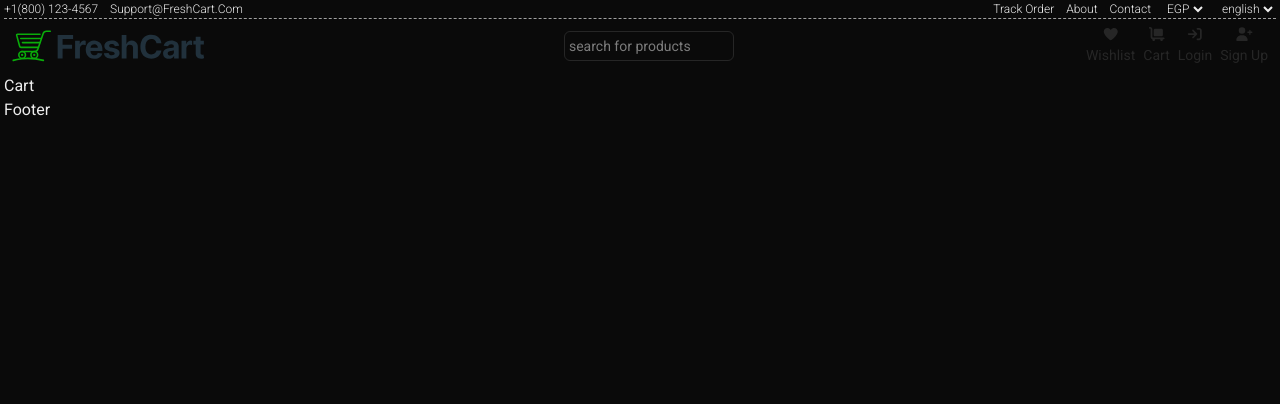
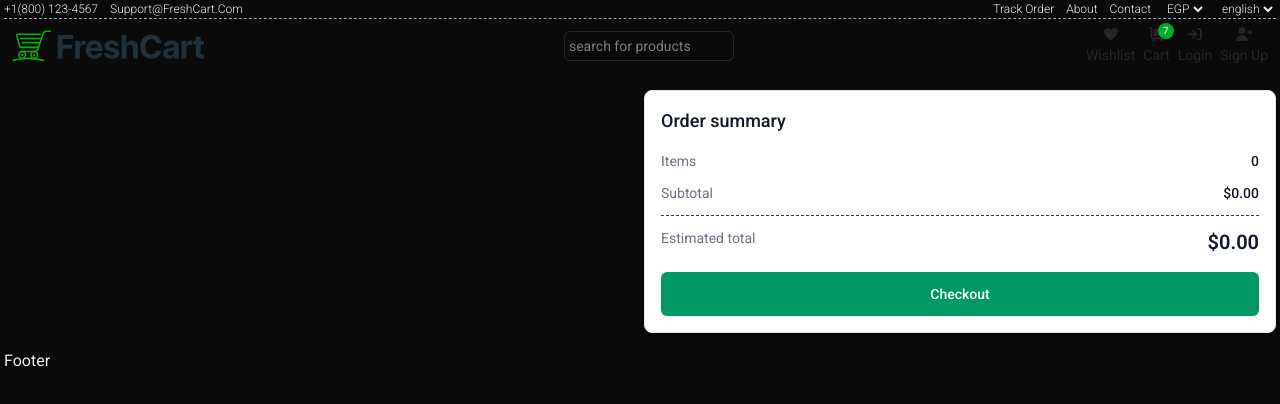
Before and after one commit to mohammed-abd-elmoniiem/fresh-cart-ecommerce, a Next.js app: page /cart in a window 1280 px wide. Shown: the top 404 px of the page. Built offline with nearby package versions, Linux system fonts and the light colour scheme.

Commit message:
add cart

```diff
--- a/src/app/(dynamic-pages)/cart/page.tsx
+++ b/src/app/(dynamic-pages)/cart/page.tsx
@@ -1,7 +1,12 @@
+import CartScreen from '@/src/features/cart/cartScreen'
+import CartSummary from '@/src/features/cart/CartSummery'
 import React from 'react'
 
 export default function Cart() {
   return (
-    <div>Cart</div>
+    <div className='container mx-auto py-4 '>
+      <CartScreen/>
+
+    </div>
   )
 }
--- a/src/components/shared/navbar/NavBar.tsx
+++ b/src/components/shared/navbar/NavBar.tsx
@@ -9,7 +9,7 @@ import logo from '../../../assets/freshcart-logo.svg'
 import { faCartFlatbed, faFileArrowUp, faHeart, faSignIn, faSignOut, faSignOutAlt, faUser, faUserPlus } from '@fortawesome/free-solid-svg-icons'
 import { Fanwood_Text } from 'next/font/google'
 import { useSelector } from 'react-redux'
-import { stateStype } from '@/src/store/reduxStore/reduxStore'
+import { stateStype, storeType } from '@/src/store/reduxStore/reduxStore'
 import  useLogOut  from '@/src/hooks/useLogOut'
 
 
@@ -17,11 +17,15 @@ import  useLogOut  from '@/src/hooks/useLogOut'
 
 export default function NavBar() {
 
+
+
   const {logout}  = useLogOut()
+
+  const numsOfItems = useSelector((state:stateStype)=>state.cartReducer.numOfCartItems)
 
   const isAuthenticated = useSelector((state:stateStype)=>state.authReducer.isAuthentication)
   return (
-    <div>
+    <div className=''>
 
       <div className="top flex justify-between text-[12px] font-light capitalize container mx-auto border-b border-dashed  border-neutral-400">
         <ul className="flex gap-3">
@@ -80,7 +84,7 @@ export default function NavBar() {
         </ul>
       </div>
 
-      <div className="center flex justify-between items-center flex-wrap  text-sm  capitalize container mx-auto p-2 ">
+      <div className="center flex justify-center sm:justify-between items-center gap-2 flex-wrap  text-sm  capitalize container mx-auto p-2 ">
 
         <div className="logo">
 
@@ -90,6 +94,8 @@ export default function NavBar() {
 
 
         </div>
+
+
 
         <div className="search border border-neutral-600/40 rounded-md p-1">
 
@@ -116,9 +122,13 @@ export default function NavBar() {
             </li> */}
 
             <li className="">
-              <Link href={'/cart'} className="flex flex-col gap-1 justify-center items-center hover:text-main ">
+              <Link href={'/cart'} className="flex flex-col gap-1 justify-center items-center hover:text-main relative ">
               <FontAwesomeIcon icon={faCartFlatbed}/>
                 cart
+
+                <span className="absolute -top-1 -right-1 bg-main flex justify-center items-center  w-4 text-[10px]  aspect-square text-white rounded-full">
+                  {numsOfItems}
+                </span>
               </Link>
             </li>
 
--- /dev/null
+++ b/src/features/cart/CartItem.tsx
@@ -0,0 +1,95 @@
+import React, { useCallback, useMemo, useState } from 'react'
+import Image from 'next/image'
+import type { Product } from './cart.type'
+import { FontAwesomeIcon } from '@fortawesome/react-fontawesome'
+import { faTrash } from '@fortawesome/free-solid-svg-icons'
+
+interface Props {
+  product: Product
+}
+
+export default function CartItem({ product }: Props) {
+  const id = (product as any).id ?? (product as any)._id ?? ''
+
+
+  const unitPrice = Number((product as any).priceAfterDiscount ?? (product as any).price ?? 0)
+
+  const initialQty = Number((product as any).cartQuantity ?? (product as any).quantity ?? 1)
+  const [qty, setQty] = useState<number>(initialQty)
+
+  const subtotal = useMemo(() => unitPrice * qty, [unitPrice, qty])
+
+  const increase = useCallback(() => {
+    setQty((q) => q + 1)
+  }, [])
+
+  const decrease = useCallback(() => {
+    setQty((q) => Math.max(1, q - 1))
+  }, [])
+
+  const remove = useCallback(() => {
+    // placeholder: implement removal logic where this component is used
+    // e.g. call a context / store action or lift state up
+    console.log('remove item', id)
+  }, [id])
+
+  return (
+    <div className="flex items-center w-full gap-4 p-2 bg-white rounded-lg shadow-sm border border-neutral-200">
+      <div className="relative w-20 h-20 rounded-md overflow-hidden bg-gray-50">
+        <Image src={product.product.imageCover} alt={String(product.product.title ?? 'product')} fill className="object-cover" />
+      </div>
+
+      <div className="flex-1 min-w-0">
+        <div className="flex items-start justify-between gap-3">
+          <div className="truncate">
+            <h3 className="text-sm font-medium text-gray-900 truncate">{product.product.title}</h3>
+            <p className="text-xs text-gray-500 mt-1 truncate">{product.product.brand?.name}</p>
+          </div>
+
+          <div className="text-right">
+            <div className="text-sm font-semibold text-gray-900">${product.price.toFixed(2)}</div>
+            <button
+              onClick={remove}
+              aria-label="Remove item"
+              className="mt-2 text-xs text-rose-600 bg-rose-400/20 p-2 rounded-full hover:underline"
+              type="button"
+            >
+              <FontAwesomeIcon icon={faTrash}/>
+            </button>
+          </div>
+        </div>
+
+        <div className="mt-3 flex items-center justify-between gap-3">
+          <div className="flex items-center gap-2">
+            <label className="text-xs text-gray-500 mr-2">Quantity</label>
+
+            <div className="flex items-center border border-neutral-200 rounded-md overflow-hidden">
+              <button
+                type="button"
+                onClick={decrease}
+                className="px-3 py-1 text-sm text-gray-700 hover:bg-gray-100"
+                aria-label="Decrease quantity"
+              >
+                −
+              </button>
+              <div className="px-4 py-1 text-sm font-medium text-gray-900 bg-white">{qty}</div>
+              <button
+                type="button"
+                onClick={increase}
+                className="px-3 py-1 text-sm text-gray-700 hover:bg-gray-100"
+                aria-label="Increase quantity"
+              >
+                +
+              </button>
+            </div>
+          </div>
+
+          <div className="text-sm text-gray-700">
+            <div className="text-xs text-gray-500">Subtotal</div>
+            <div className="font-semibold">${subtotal.toFixed(2)}</div>
+          </div>
+        </div>
+      </div>
+    </div>
+  )
+}
--- /dev/null
+++ b/src/features/cart/CartSummery.tsx
@@ -0,0 +1,48 @@
+import React, { useMemo } from 'react'
+import type { Product } from './cart.type'
+
+export default function CartSummary({ products }: { products: Product[] }) {
+  const { itemCount, total } = useMemo(() => {
+    let items = 0
+    let sum = 0
+    for (const p of products) {
+      const qty = Number((p as any).cartQuantity ?? (p as any).quantity ?? 1)
+      const unit = Number((p as any).priceAfterDiscount ?? (p as any).price ?? 0)
+      items += qty
+      sum += unit * qty
+    }
+    return { itemCount: items, total: sum }
+  }, [products])
+
+  const fmt = (v: number) =>
+    new Intl.NumberFormat('en-US', { style: 'currency', currency: 'USD' }).format(v)
+
+  return (
+    <div className=" bg-white border border-neutral-200 rounded-lg p-4 shadow-sm h-fit sticky top-5">
+      <h2 className="text-lg font-medium text-gray-900">Order summary</h2>
+
+      <div className="mt-4 space-y-3 text-sm text-gray-700">
+        <div className="flex justify-between">
+          <dt className="text-gray-500">Items</dt>
+          <dd className="font-medium text-gray-900">{itemCount}</dd>
+        </div>
+
+        <div className="flex justify-between">
+          <dt className="text-gray-500">Subtotal</dt>
+          <dd className="font-medium text-gray-900">{fmt(total)}</dd>
+        </div>
+
+        <div className="flex justify-between border-t border-dashed pt-3">
+          <dt className="text-gray-500">Estimated total</dt>
+          <dd className="text-xl font-semibold text-gray-900">{fmt(total)}</dd>
+        </div>
+      </div>
+
+      <div className="mt-4">
+        <button className="w-full px-4 py-3 bg-emerald-600 hover:bg-emerald-700 text-white text-sm font-medium rounded-md">
+          Checkout
+        </button>
+      </div>
+    </div>
+  )
+}
--- a/src/features/cart/cart.servcies.ts
+++ b/src/features/cart/cart.servcies.ts
@@ -1,14 +1,46 @@
+'use client'
 import { toast } from "react-toastify"
 import { addToCart } from "./cart.actions"
 
-export const addProductToCart = async (id:string):Promise<void>=>{
+import { updateCart } from "./cartReducer/cartReducer"
+import { CartData } from "./cart.type"
+
+export const addProductToCart = async (id:string):Promise<CartData >=>{
 
       try{
         const response = await addToCart(id)
         toast.success('product added to cart')
+
+           return response
+
+
+
         console.log(response)
+
 
       }catch(error){
         toast.error('Failed to add product to cart')
+
+        const cartData:CartData={
+            status: 'error',
+            message: '',
+            numOfCartItems: 0,
+            cartId: '',
+            data: {
+                _id: '',
+                cartOwner: '',
+                products: [],
+                createdAt: '',
+                updatedAt: '',
+                __v: 0,
+                totalCartPrice: 0
+            }
+
+        };
+
+        return cartData
+
+
+
       }
     }
--- a/src/features/cart/cartReducer/cartReducer.ts
+++ b/src/features/cart/cartReducer/cartReducer.ts
@@ -1,4 +1,4 @@
-import { createSlice } from "@reduxjs/toolkit";
+import { createSlice, PayloadAction } from "@reduxjs/toolkit";
 import { CartData } from "../cart.type";
 
 
@@ -6,7 +6,7 @@ import { CartData } from "../cart.type";
 const initialState:CartData = {
     status: 'empty',
     message: '',
-    numOfCartItems: 0,
+    numOfCartItems: 7,
     cartId: '',
     data: {
         _id: '',
@@ -25,8 +25,20 @@ const cartSlice = createSlice({
     initialState,
     reducers:{
 
+        updateCart:(state,action:PayloadAction<CartData>)=>{
+
+            console.log('action.payload', action.payload)
+            state.numOfCartItems = action.payload.numOfCartItems
+            state.cartId = action.payload.cartId
+            state.data = action.payload.data
+
+        }
+
     }
 
 
 
 })
+
+export const cartReducer = cartSlice.reducer;
+export const {updateCart} = cartSlice.actions
--- /dev/null
+++ b/src/features/cart/cartScreen.tsx
@@ -0,0 +1,27 @@
+'use client'
+
+
+import { stateStype } from '@/src/store/reduxStore/reduxStore'
+import React from 'react'
+import { useSelector } from 'react-redux'
+import CartItem from './CartItem'
+import CartSummary from './CartSummery'
+
+export default function CartScreen() {
+
+   const cartData =  useSelector((state:stateStype)=>state.cartReducer)
+  return (
+
+    <div className='grid  gap-2 md:grid-cols-2 w-full relative'>
+        <div className=' w-full '>
+
+            {cartData.data.products.map(product=> <CartItem product={product}/>)}
+        </div>
+        <div className="w-full">
+             <CartSummary products={cartData.data.products} />
+        </div>
+
+
+
+  </div>)
+}
--- a/src/features/home/server/home.actions.ts
+++ b/src/features/home/server/home.actions.ts
@@ -9,7 +9,7 @@ export async function getAllProducts():Promise<productData[]>{
 
 
     const option:AxiosRequestConfig ={
-        url:'https://ecommerce.routemisr.com/api/v1/products?limit=10',
+        url:'https://ecommerce.routemisr.com/api/v1/products?limit=30',
         method:'GET'
     }
 
--- a/src/store/reduxStore/reduxStore.ts
+++ b/src/store/reduxStore/reduxStore.ts
@@ -1,11 +1,13 @@
 
+import { cartReducer } from "@/src/features/cart/cartReducer/cartReducer"
 import { authReducer } from "@/src/features/login/reducers/authReducer"
 import {configureStore} from "@reduxjs/toolkit"
 
 
 export const store = configureStore({
     reducer:{
-        authReducer
+        authReducer,
+        cartReducer
     }
 })
 
```
Also changed, not shown: src/features/cart/cart.actions.ts (+20 -3 lines), src/features/home/card/card.tsx (+13 -6 lines).
